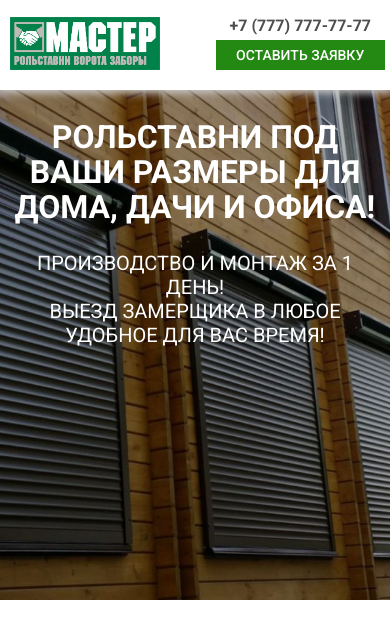
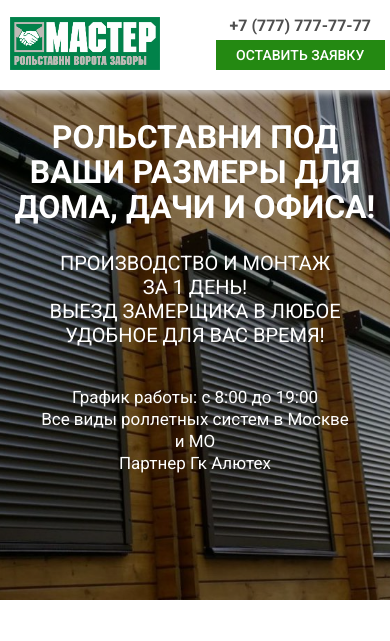
Before and after one commit to artem-create16/site_master, a Flask app: page / in a window 390 px wide. Shown: the top 641 px of the page. Run offline with Flask 2, Linux system fonts and the light colour scheme.

```diff
--- a/application/templates/index.html
+++ b/application/templates/index.html
@@ -95,6 +95,11 @@
         /*max-width: 570px;*/
     }
 
+    .text-block .sub-title2 {
+        font-size: 17px;
+        margin-top: 39px;
+    }
+
     .text-block ul li {
         list-style: none;
         padding: 5px 0;
@@ -144,6 +149,14 @@
         .text-block .sub-title {
             font: 400 20px/24px Roboto, sans-serif;
         }
+        .text-block .sub-title2 {
+
+        }
+    }
+    @media only screen and (min-width: 768px) {
+        .sub-title2 {
+            display: none;
+        }
     }
 </style>
 
@@ -153,10 +166,15 @@
     <div class="overlay"></div>
     <div class="text-block-holder">
         <div class="text-block">
-            <h1>Рольставни под ваши размеры для дома, дачи и офиса!</h1>
+            <h1>Рольставни под ваши размеры для дома, дачи и&nbsp;офиса!</h1>
             <div class="sub-title">
-                <p>Производство и монтаж за 1 день!</p>
-                <p>Выезд замерщика в любое удобное для Вас время!</p>
+                <p>Производство и&nbsp;монтаж за&nbsp;1&nbsp;день!</p>
+                <p>Выезд замерщика в&nbsp;любое удобное для Вас время!</p>
+            </div>
+            <div class="sub-title2">
+                <p>График работы: с&nbsp;8:00 до&nbsp;19:00</p>
+                <p>Все виды роллетных систем в&nbsp;Москве и&nbsp;МО</p>
+                <p>Партнер Гк&nbsp;Алютех</p>
             </div>
         </div>
     </div>
```
